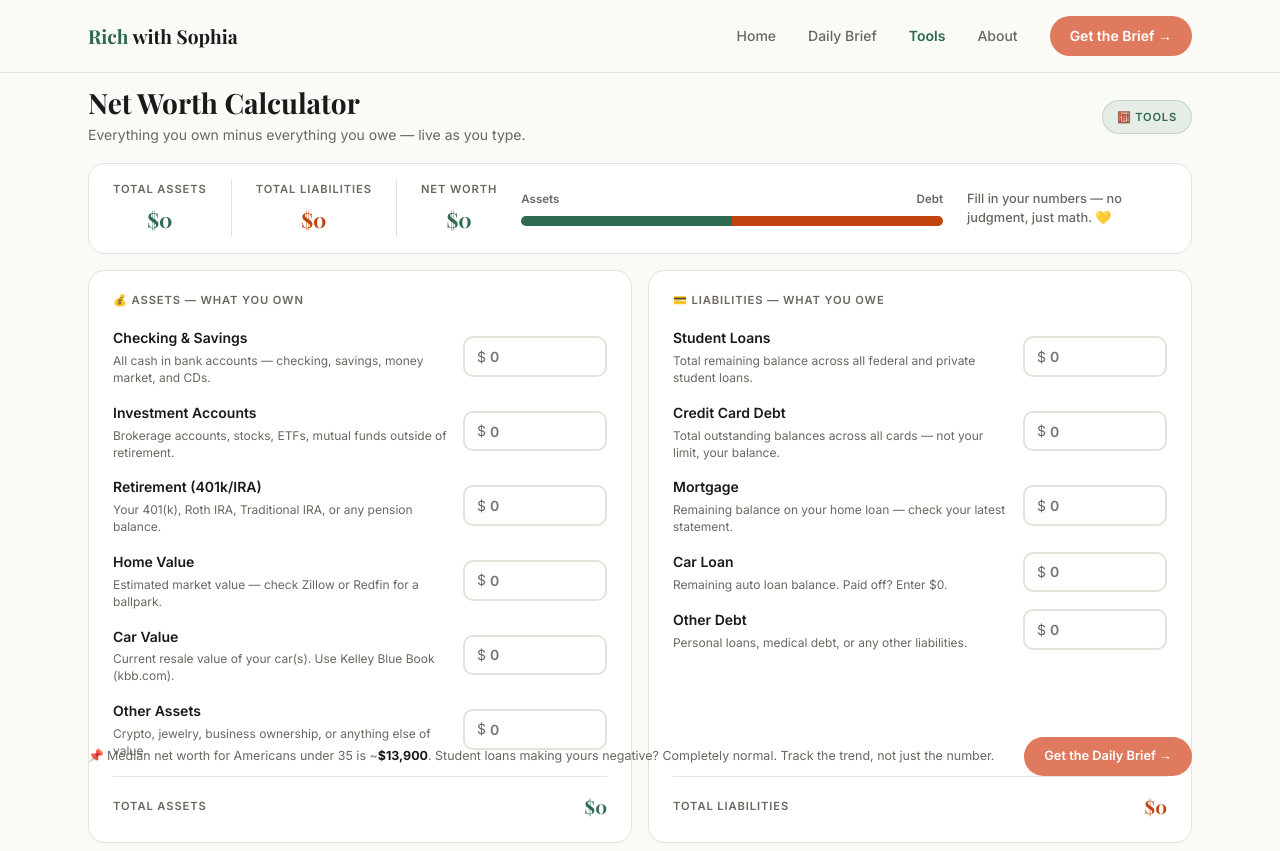
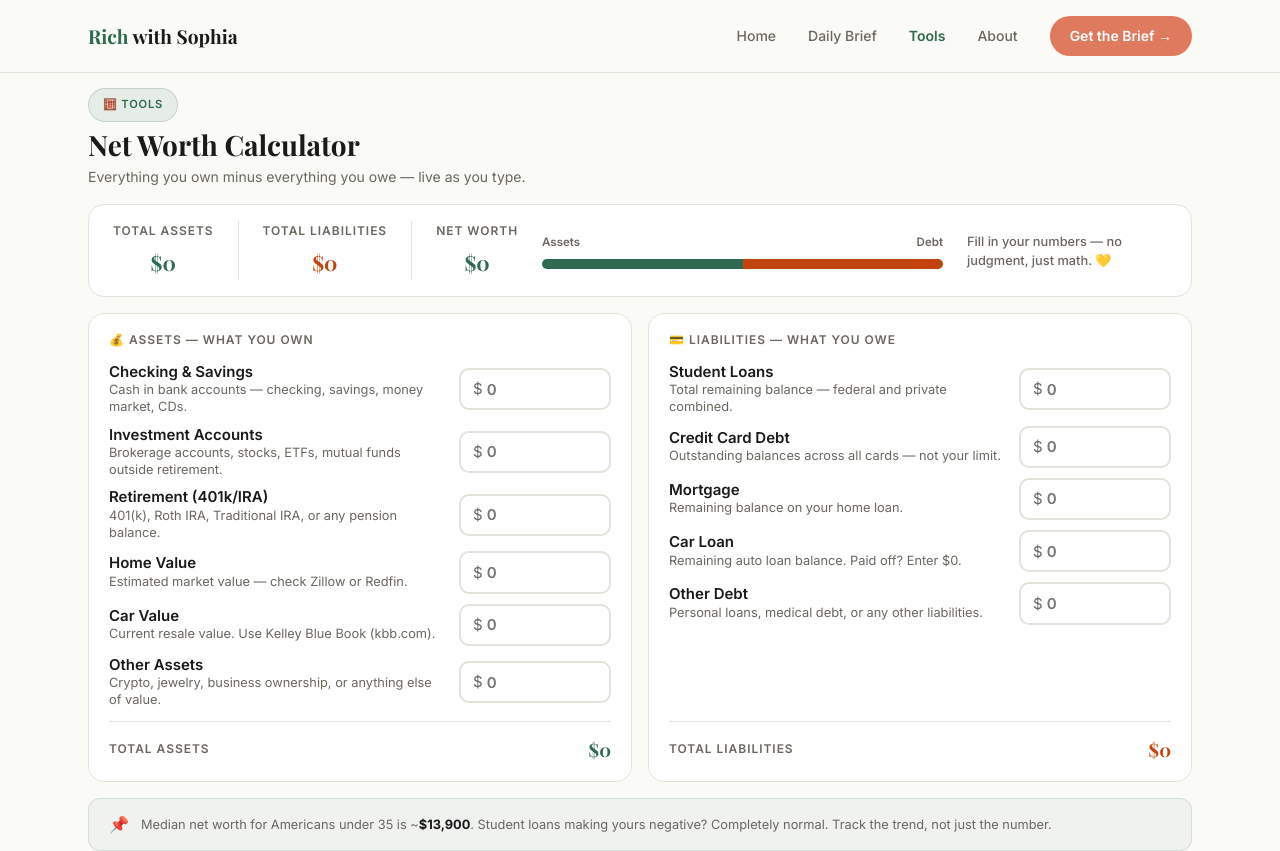
Before and after one commit to richwithsophia/myfinancesite, a Next.js app: page /tools/net-worth in a window 1280 px wide. Shown: the top 851 px of the page. Built offline with nearby package versions, Linux system fonts and the light colour scheme.

Commit message:
updated new-worth footer

```diff
--- a/app/tools/net-worth/page.tsx
+++ b/app/tools/net-worth/page.tsx
@@ -2,6 +2,7 @@
 
 import { useState, useMemo } from "react";
 import Nav from "../../components/Nav";
+import Footer from "../../components/Footer";
 
 const C = {
   bg: "#FAFAF7", card: "#F2F0EB", text: "#1A1A1A",
@@ -9,23 +10,23 @@ const C = {
   red: "#C1440E", border: "#E5E2DC",
   serif: "'Playfair Display', serif", sans: "'Inter', sans-serif",
 };
-const lbl = { fontFamily: C.sans, fontSize: "0.7rem", fontWeight: 600, letterSpacing: "0.08em", textTransform: "uppercase" as const, color: C.muted };
+const lbl = { fontFamily: C.sans, fontSize: "0.75rem", fontWeight: 600, letterSpacing: "0.08em", textTransform: "uppercase" as const, color: C.muted };
 
 type Field = { id: string; label: string; hint: string };
 
 const ASSET_FIELDS: Field[] = [
-  { id: "checking",    label: "Checking & Savings",    hint: "All cash in bank accounts — checking, savings, money market, and CDs." },
-  { id: "investments", label: "Investment Accounts",   hint: "Brokerage accounts, stocks, ETFs, mutual funds outside of retirement." },
-  { id: "retirement",  label: "Retirement (401k/IRA)", hint: "Your 401(k), Roth IRA, Traditional IRA, or any pension balance." },
-  { id: "home",        label: "Home Value",            hint: "Estimated market value — check Zillow or Redfin for a ballpark." },
-  { id: "car",         label: "Car Value",             hint: "Current resale value of your car(s). Use Kelley Blue Book (kbb.com)." },
+  { id: "checking",    label: "Checking & Savings",    hint: "Cash in bank accounts — checking, savings, money market, CDs." },
+  { id: "investments", label: "Investment Accounts",   hint: "Brokerage accounts, stocks, ETFs, mutual funds outside retirement." },
+  { id: "retirement",  label: "Retirement (401k/IRA)", hint: "401(k), Roth IRA, Traditional IRA, or any pension balance." },
+  { id: "home",        label: "Home Value",            hint: "Estimated market value — check Zillow or Redfin." },
+  { id: "car",         label: "Car Value",             hint: "Current resale value. Use Kelley Blue Book (kbb.com)." },
   { id: "otherAssets", label: "Other Assets",          hint: "Crypto, jewelry, business ownership, or anything else of value." },
 ];
 
 const LIABILITY_FIELDS: Field[] = [
-  { id: "studentLoans", label: "Student Loans",    hint: "Total remaining balance across all federal and private student loans." },
-  { id: "creditCards",  label: "Credit Card Debt", hint: "Total outstanding balances across all cards — not your limit, your balance." },
-  { id: "mortgage",     label: "Mortgage",         hint: "Remaining balance on your home loan — check your latest statement." },
+  { id: "studentLoans", label: "Student Loans",    hint: "Total remaining balance — federal and private combined." },
+  { id: "creditCards",  label: "Credit Card Debt", hint: "Outstanding balances across all cards — not your limit." },
+  { id: "mortgage",     label: "Mortgage",         hint: "Remaining balance on your home loan." },
   { id: "carLoan",      label: "Car Loan",         hint: "Remaining auto loan balance. Paid off? Enter $0." },
   { id: "otherDebt",    label: "Other Debt",       hint: "Personal loans, medical debt, or any other liabilities." },
 ];
@@ -38,12 +39,12 @@ function parseVal(s: string) {
   return isNaN(n) ? 0 : n;
 }
 function getMessage(nw: number, has: boolean): { text: string; color: string } {
-  if (!has)       return { text: "Fill in your numbers — no judgment, just math. 💛",                                    color: C.muted };
-  if (nw >= 500000) return { text: "You're building serious wealth. Keep compounding. 🚀",                              color: C.green };
-  if (nw >= 100000) return { text: "Six figures — a real milestone. Keep investing. 💪",                                color: C.green };
-  if (nw >= 0)      return { text: "Positive territory. Every dollar invested compounds from here. 🌱",                 color: C.green };
-  if (nw >= -50000) return { text: "Negative net worth is common with student loans. Track monthly and watch it climb. 📈", color: "#B45309" };
-  return              { text: "Awareness is step one. Focus on high-interest debt first. You've got this. 🧡",           color: "#B45309" };
+  if (!has)         return { text: "Fill in your numbers — no judgment, just math. 💛",                                       color: C.muted };
+  if (nw >= 500000) return { text: "You're building serious wealth. Keep compounding. 🚀",                                   color: C.green };
+  if (nw >= 100000) return { text: "Six figures — a real milestone. Keep investing. 💪",                                     color: C.green };
+  if (nw >= 0)      return { text: "Positive territory. Every dollar invested compounds from here. 🌱",                      color: C.green };
+  if (nw >= -50000) return { text: "Negative net worth is common with student loans. Track monthly and watch it climb. 📈",  color: "#B45309" };
+  return              { text: "Awareness is step one. Focus on high-interest debt first. You've got this. 🧡",                color: "#B45309" };
 }
 
 function MoneyInput({ field, value, onChange }: { field: Field; value: string; onChange: (id: string, v: string) => void }) {
@@ -51,15 +52,15 @@ function MoneyInput({ field, value, onChange }: { field: Field; value: string; o
   return (
     <div style={{ display: "flex", alignItems: "center", gap: "0.75rem" }}>
       <div style={{ flex: 1, minWidth: 0 }}>
-        <label style={{ fontSize: "0.875rem", fontWeight: 600, color: C.text, display: "block" }}>{field.label}</label>
-        <p style={{ fontSize: "0.75rem", color: C.muted, marginTop: "0.2rem", lineHeight: 1.4 }}>{field.hint}</p>
+        <label style={{ fontSize: "0.9375rem", fontWeight: 600, color: C.text, display: "block", lineHeight: 1.2 }}>{field.label}</label>
+        <p style={{ fontSize: "0.8rem", color: C.muted, marginTop: "0.1rem", lineHeight: 1.3 }}>{field.hint}</p>
       </div>
-      <div style={{ display: "flex", alignItems: "center", border: `2px solid ${focused ? C.green : C.border}`, borderRadius: "0.625rem", padding: "0.4rem 0.75rem", width: "9rem", flexShrink: 0, backgroundColor: "#fff", boxShadow: focused ? `0 0 0 3px ${C.green}18` : "none", transition: "all 0.15s" }}>
-        <span style={{ color: C.muted, fontSize: "0.875rem", marginRight: "0.25rem" }}>$</span>
+      <div style={{ display: "flex", alignItems: "center", border: `2px solid ${focused ? C.green : C.border}`, borderRadius: "0.625rem", padding: "0.4rem 0.75rem", width: "9.5rem", flexShrink: 0, backgroundColor: "#fff", boxShadow: focused ? `0 0 0 3px ${C.green}18` : "none", transition: "all 0.15s" }}>
+        <span style={{ color: C.muted, fontSize: "0.9375rem", marginRight: "0.25rem" }}>$</span>
         <input type="number" min="0" placeholder="0" value={value}
           onChange={e => onChange(field.id, e.target.value)}
           onFocus={() => setFocused(true)} onBlur={() => setFocused(false)}
-          style={{ flex: 1, background: "transparent", border: "none", outline: "none", fontSize: "0.875rem", fontWeight: 600, color: C.text, fontFamily: C.sans, width: "100%" }}
+          style={{ flex: 1, background: "transparent", border: "none", outline: "none", fontSize: "0.9375rem", fontWeight: 600, color: C.text, fontFamily: C.sans, width: "100%" }}
         />
       </div>
     </div>
@@ -67,8 +68,8 @@ function MoneyInput({ field, value, onChange }: { field: Field; value: string; o
 }
 
 export default function NetWorthCalculator() {
-  const [assets, setAssets]   = useState<Record<string, string>>({});
-  const [liabs,  setLiabs]    = useState<Record<string, string>>({});
+  const [assets, setAssets] = useState<Record<string, string>>({});
+  const [liabs,  setLiabs]  = useState<Record<string, string>>({});
 
   const totalAssets = useMemo(() => ASSET_FIELDS.reduce((s, f) => s + parseVal(assets[f.id] ?? ""), 0), [assets]);
   const totalLiabs  = useMemo(() => LIABILITY_FIELDS.reduce((s, f) => s + parseVal(liabs[f.id] ?? ""), 0), [liabs]);
@@ -78,26 +79,23 @@ export default function NetWorthCalculator() {
   const msg         = getMessage(netWorth, hasInput);
 
   return (
-    <div style={{ backgroundColor: C.bg, color: C.text, fontFamily: C.sans, minHeight: "100vh" }}>
+    <div style={{ backgroundColor: C.bg, color: C.text, fontFamily: C.sans, minHeight: "100vh", display: "flex", flexDirection: "column" }}>
       <Nav />
 
-      <main style={{ maxWidth: 1152, margin: "0 auto", padding: "5.5rem 1.5rem 1rem", height: "100vh", display: "flex", flexDirection: "column", gap: "1rem" }}>
+      <main style={{ maxWidth: 1152, margin: "0 auto", padding: "5.5rem 1.5rem 1rem", flex: 1, display: "flex", flexDirection: "column", gap: "1rem" }}>
 
         {/* ── PAGE HEADER ── */}
-        <div style={{ display: "flex", alignItems: "center", justifyContent: "space-between", flexShrink: 0 }}>
-          <div>
-            <h1 style={{ fontFamily: C.serif, fontSize: "1.75rem", fontWeight: 700, color: C.text, lineHeight: 1.1 }}>Net Worth Calculator</h1>
-            <p style={{ fontSize: "0.875rem", color: C.muted, marginTop: "0.25rem" }}>Everything you own minus everything you owe — live as you type.</p>
-          </div>
-          <div style={{ display: "inline-flex", alignItems: "center", gap: 6, backgroundColor: `${C.green}18`, border: `1px solid ${C.green}30`, color: C.green, fontSize: "0.7rem", fontWeight: 600, letterSpacing: "0.07em", textTransform: "uppercase", padding: "0.4rem 0.875rem", borderRadius: 9999 }}>
+        <div style={{ flexShrink: 0 }}>
+          <div style={{ display: "inline-flex", alignItems: "center", gap: 6, backgroundColor: `${C.green}18`, border: `1px solid ${C.green}30`, color: C.green, fontSize: "0.7rem", fontWeight: 600, letterSpacing: "0.07em", textTransform: "uppercase", padding: "0.4rem 0.875rem", borderRadius: 9999, marginBottom: "0.5rem" }}>
             🧮 Tools
           </div>
+          <h1 style={{ fontFamily: C.serif, fontSize: "1.75rem", fontWeight: 700, color: C.text, lineHeight: 1.1 }}>Net Worth Calculator</h1>
+          <p style={{ fontSize: "0.875rem", color: C.muted, marginTop: "0.25rem" }}>Everything you own minus everything you owe — live as you type.</p>
         </div>
 
         {/* ── LIVE SUMMARY BAR ── */}
         <div style={{ backgroundColor: "#fff", border: `1px solid ${C.border}`, borderRadius: "1rem", padding: "1rem 1.5rem", flexShrink: 0 }}>
           <div style={{ display: "flex", alignItems: "center", gap: "1.5rem" }}>
-
             {/* Stats */}
             <div style={{ display: "flex", gap: "1.5rem", flexShrink: 0 }}>
               {[
@@ -135,28 +133,28 @@ export default function NetWorthCalculator() {
         <div style={{ display: "grid", gridTemplateColumns: "1fr 1fr", gap: "1rem", flex: 1, minHeight: 0 }}>
 
           {/* Assets */}
-          <div style={{ backgroundColor: "#fff", border: `1px solid ${C.border}`, borderRadius: "1rem", padding: "1.25rem 1.5rem", display: "flex", flexDirection: "column" }}>
-            <p style={{ ...lbl, marginBottom: "1rem" }}>💰 Assets — what you own</p>
-            <div style={{ display: "flex", flexDirection: "column", gap: "0.875rem", flex: 1 }}>
+          <div style={{ backgroundColor: "#fff", border: `1px solid ${C.border}`, borderRadius: "1rem", padding: "1rem 1.25rem", display: "flex", flexDirection: "column" }}>
+            <p style={{ ...lbl, marginBottom: "0.75rem" }}>💰 Assets — what you own</p>
+            <div style={{ display: "flex", flexDirection: "column", gap: "0.625rem", flex: 1 }}>
               {ASSET_FIELDS.map(f => (
                 <MoneyInput key={f.id} field={f} value={assets[f.id] ?? ""} onChange={(id, v) => setAssets(p => ({ ...p, [id]: v }))} />
               ))}
             </div>
-            <div style={{ borderTop: `1px solid ${C.border}`, marginTop: "1rem", paddingTop: "0.875rem", display: "flex", justifyContent: "space-between", alignItems: "center" }}>
+            <div style={{ borderTop: `1px solid ${C.border}`, marginTop: "0.75rem", paddingTop: "0.75rem", display: "flex", justifyContent: "space-between", alignItems: "center" }}>
               <p style={lbl}>Total Assets</p>
               <p style={{ fontFamily: C.serif, fontSize: "1.15rem", fontWeight: 700, color: C.green }}>{fmt(totalAssets)}</p>
             </div>
           </div>
 
           {/* Liabilities */}
-          <div style={{ backgroundColor: "#fff", border: `1px solid ${C.border}`, borderRadius: "1rem", padding: "1.25rem 1.5rem", display: "flex", flexDirection: "column" }}>
-            <p style={{ ...lbl, marginBottom: "1rem" }}>💳 Liabilities — what you owe</p>
-            <div style={{ display: "flex", flexDirection: "column", gap: "0.875rem", flex: 1 }}>
+          <div style={{ backgroundColor: "#fff", border: `1px solid ${C.border}`, borderRadius: "1rem", padding: "1rem 1.25rem", display: "flex", flexDirection: "column" }}>
+            <p style={{ ...lbl, marginBottom: "0.75rem" }}>💳 Liabilities — what you owe</p>
+            <div style={{ display: "flex", flexDirection: "column", gap: "0.625rem", flex: 1 }}>
               {LIABILITY_FIELDS.map(f => (
                 <MoneyInput key={f.id} field={f} value={liabs[f.id] ?? ""} onChange={(id, v) => setLiabs(p => ({ ...p, [id]: v }))} />
               ))}
             </div>
-            <div style={{ borderTop: `1px solid ${C.border}`, marginTop: "1rem", paddingTop: "0.875rem", display: "flex", justifyContent: "space-between", alignItems: "center" }}>
+            <div style={{ borderTop: `1px solid ${C.border}`, marginTop: "0.75rem", paddingTop: "0.75rem", display: "flex", justifyContent: "space-between", alignItems: "center" }}>
               <p style={lbl}>Total Liabilities</p>
               <p style={{ fontFamily: C.serif, fontSize: "1.15rem", fontWeight: 700, color: C.red }}>{fmt(totalLiabs)}</p>
             </div>
@@ -164,17 +162,17 @@ export default function NetWorthCalculator() {
 
         </div>
 
-        {/* ── FOOTER STRIP ── */}
-        <div style={{ display: "flex", alignItems: "center", justifyContent: "space-between", flexShrink: 0, paddingBottom: "0.5rem" }}>
-          <p style={{ fontSize: "0.78rem", color: C.muted, lineHeight: 1.5 }}>
-            📌 Median net worth for Americans under 35 is ~<strong style={{ color: C.text }}>$13,900</strong>. Student loans making yours negative? Completely normal. Track the trend, not just the number.
+        {/* ── NET WORTH CONTEXT NOTE ── */}
+        <div style={{ backgroundColor: `${C.green}0D`, border: `1px solid ${C.green}25`, borderRadius: "0.75rem", padding: "0.75rem 1.25rem", flexShrink: 0, display: "flex", alignItems: "center", gap: "0.75rem" }}>
+          <span style={{ fontSize: "1rem" }}>📌</span>
+          <p style={{ fontSize: "0.8rem", color: C.muted, lineHeight: 1.5, margin: 0 }}>
+            Median net worth for Americans under 35 is ~<strong style={{ color: C.text }}>$13,900</strong>. Student loans making yours negative? Completely normal. Track the trend, not just the number.
           </p>
-          <a href="/daily-brief" style={{ backgroundColor: C.coral, color: "#fff", fontWeight: 600, padding: "0.55rem 1.25rem", borderRadius: 9999, textDecoration: "none", fontSize: "0.8rem", whiteSpace: "nowrap", marginLeft: "1.5rem", flexShrink: 0 }}>
-            Get the Daily Brief →
-          </a>
         </div>
 
       </main>
+
+      <Footer />
     </div>
   );
 }
```
